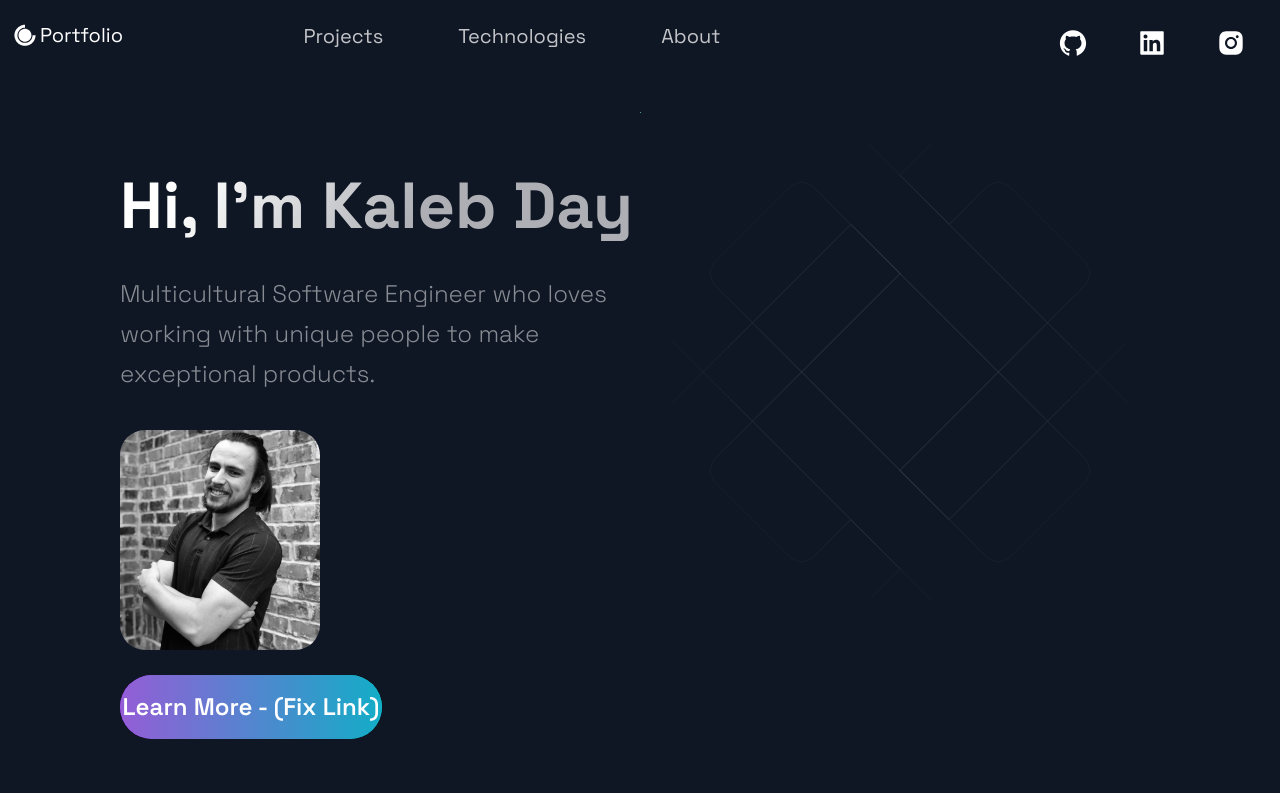
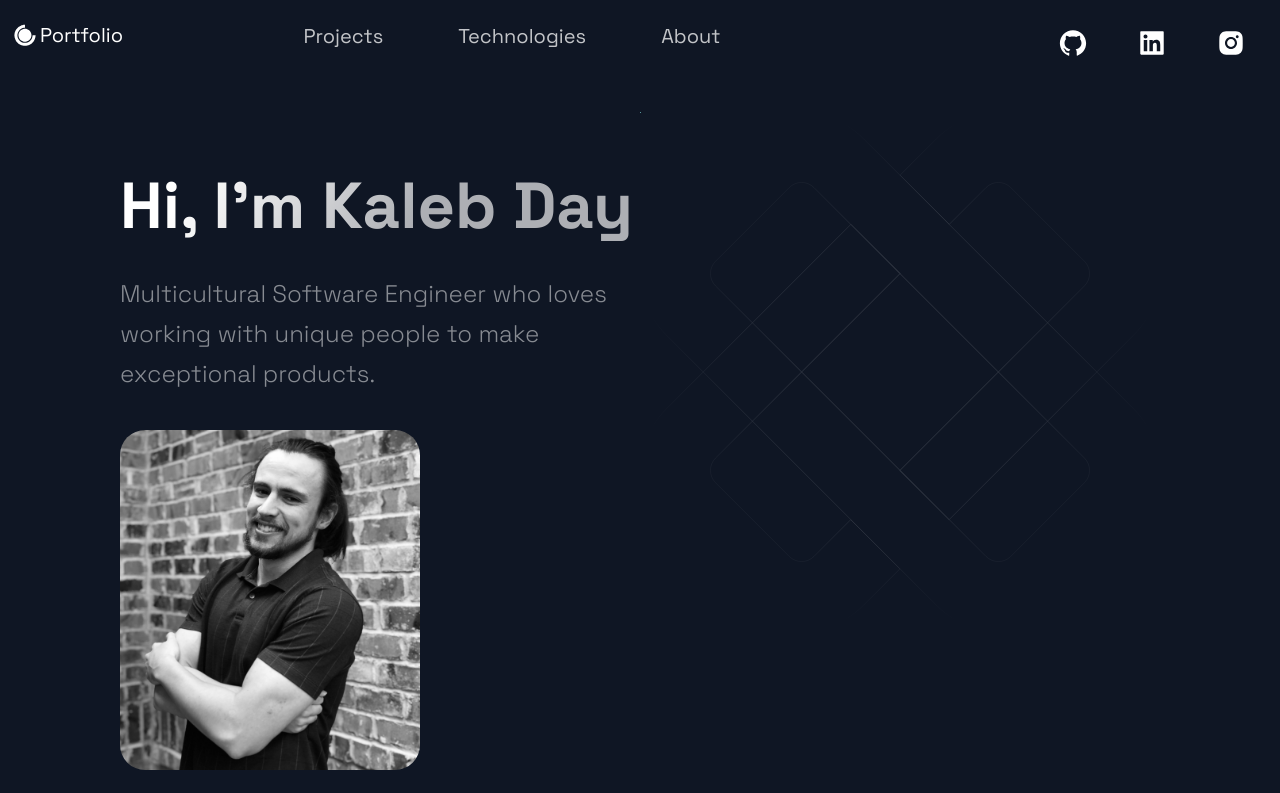
Before and after one commit to YugenFox/portfolio_website, a Next.js app: page / in a window 1280 px wide. Shown: the top 793 px of the page. Built offline with nearby package versions, Linux system fonts and the light colour scheme.

Commit message:
Improved ImgHeadshot styling in Hero component
Changed size of img and center depending on screen size

```diff
--- a/src/components/Hero/HeroStyles.js
+++ b/src/components/Hero/HeroStyles.js
@@ -1,4 +1,4 @@
-import styled from 'styled-components';
+import styled from "styled-components";
 
 export const LeftSection = styled.div`
   width: 100%;
@@ -19,10 +19,27 @@ export const LeftSection = styled.div`
 `;
 
 export const ImgHeadshot = styled.img`
-	width: 200px;
-	height: 220px;
-	border-radius: 25px;
-	object-fit: cover;
+  width: 300px;
+  height: 340px;
+  border-radius: 25px;
+  object-fit: cover;
 
   margin-bottom: 2rem;
-`
+
+  @media ${(props) => props.theme.breakpoints.md} {
+    width: 200px;
+    height: 220px;
+    border-radius: 25px;
+    object-fit: cover;
+
+    margin-bottom: 2rem;
+  }
+  @media ${(props) => props.theme.breakpoints.sm} {
+    width: 200px;
+    height: 220px;
+    border-radius: 25px;
+    object-fit: cover;
+
+    margin: 0 auto 2rem auto;
+  }
+`;
```
